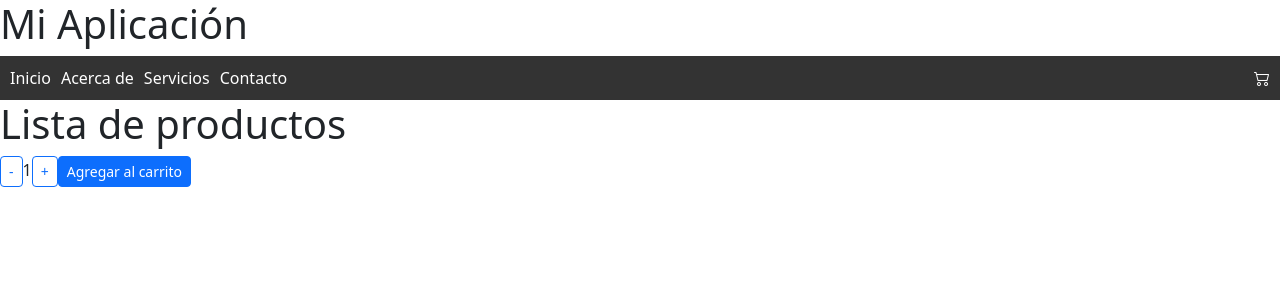
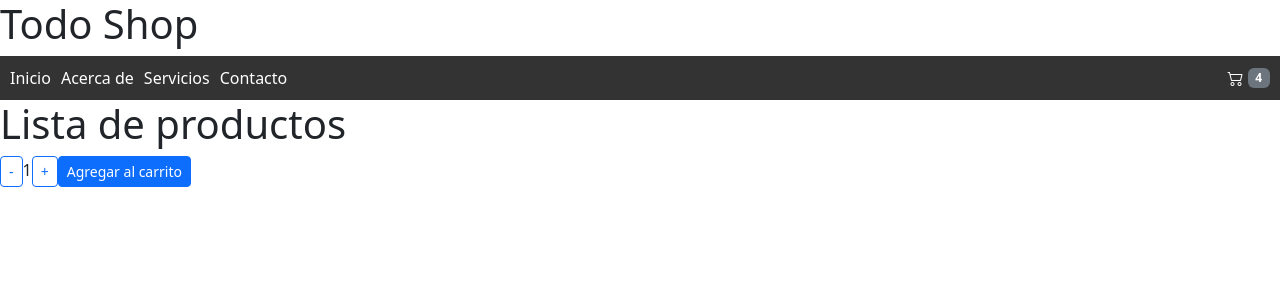
Before and after one commit to litocarvajal/Carrito, a React (Vite) app: page / in a window 1280 px wide. Shown: the top 300 px of the page. Built offline with nearby package versions, Linux system fonts and the light colour scheme.

Commit message:
PreEntrega1 Luis Carvajal

```diff
--- a/src/App.jsx
+++ b/src/App.jsx
@@ -1,5 +1,6 @@
-import Menu from './Menu'
-import ItemListContainer from './ItemListContainer';
+import NavBar from "./NavBar"
+import ItemListContainer from './ItemListContainer'
+import { Navbar } from 'react-bootstrap';
 
 
 
@@ -8,8 +9,8 @@ function App() {
 
   return (
     <div>
-      <h1>Mi Aplicación</h1>
-      <Menu />
+      <h1>Todo Shop</h1>
+      <NavBar />
       <ItemListContainer/>
     </div>
 
--- /dev/null
+++ b/src/CartWidget.jsx
@@ -0,0 +1,12 @@
+
+
+const CartWidget = () =>{
+return (
+    <div className='carrito'>
+        <i class="bi bi-cart2"></i><span class="badge text-bg-secondary">4</span>
+    </div>
+)
+
+};
+
+export default CartWidget;
--- a/src/ItemListContainer.jsx
+++ b/src/ItemListContainer.jsx
@@ -1,10 +1,11 @@
 import ItemCount from "./ItemCount"
+
 
 const ItemListContainer = () => {
     const stock = 10;
 
     const onAdd = (quantity) => {
-        console.log('Se agregaron ${quantity} productos al carrito.')
+        console.log(`Se agregaron ${quantity} productos al carrito.`);
     }
 
     return (
--- a/src/Menu.jsx
+++ b/src/NavBar.jsx
@@ -1,7 +1,8 @@
 import './menu.css';
+import CartWidget from "./CartWidget";
 
 
-const Menu = () => {
+const NavBar = () => {
     return (
         <div className='nav'>
             <div className="menu">
@@ -11,12 +12,10 @@ const Menu = () => {
                     <li><a href="#">Servicios</a></li>
                     <li><a href="#">Contacto</a></li>
                 </ul>
-            </div>
-            <div className='carrito'>
-                <i class="bi bi-cart2"></i>
-            </div>
+        </div>
+        <CartWidget />
         </div>
     )
 }
 
-export default Menu;
+export default NavBar;
--- a/src/menu.css
+++ b/src/menu.css
@@ -9,9 +9,15 @@
 }
 
 .nav .carrito{
+    display: flex;
+    justify-content: space-between;
+    gap: 4px;
+    align-items: center;
+
     padding: 10px;
     color: #fff;
 }
+
 
 .nav .menu{
     padding: 10px;
```
